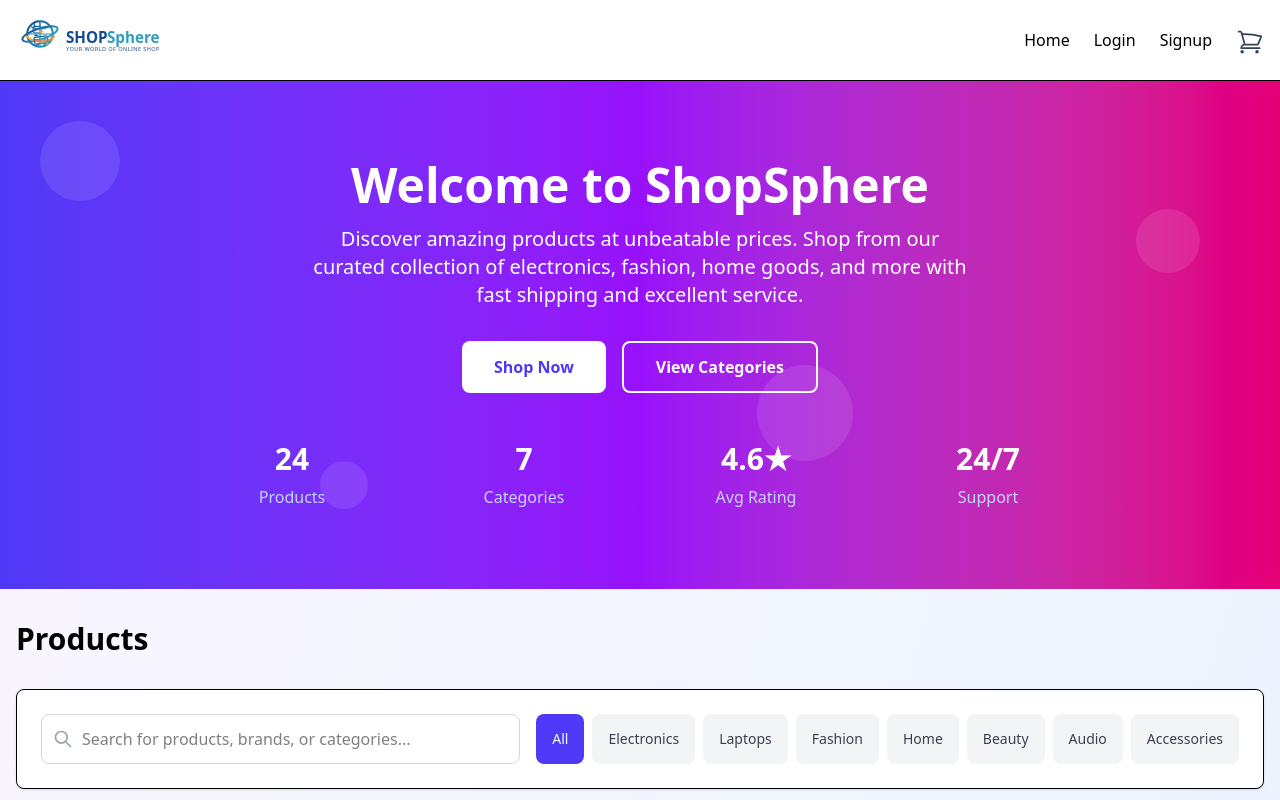
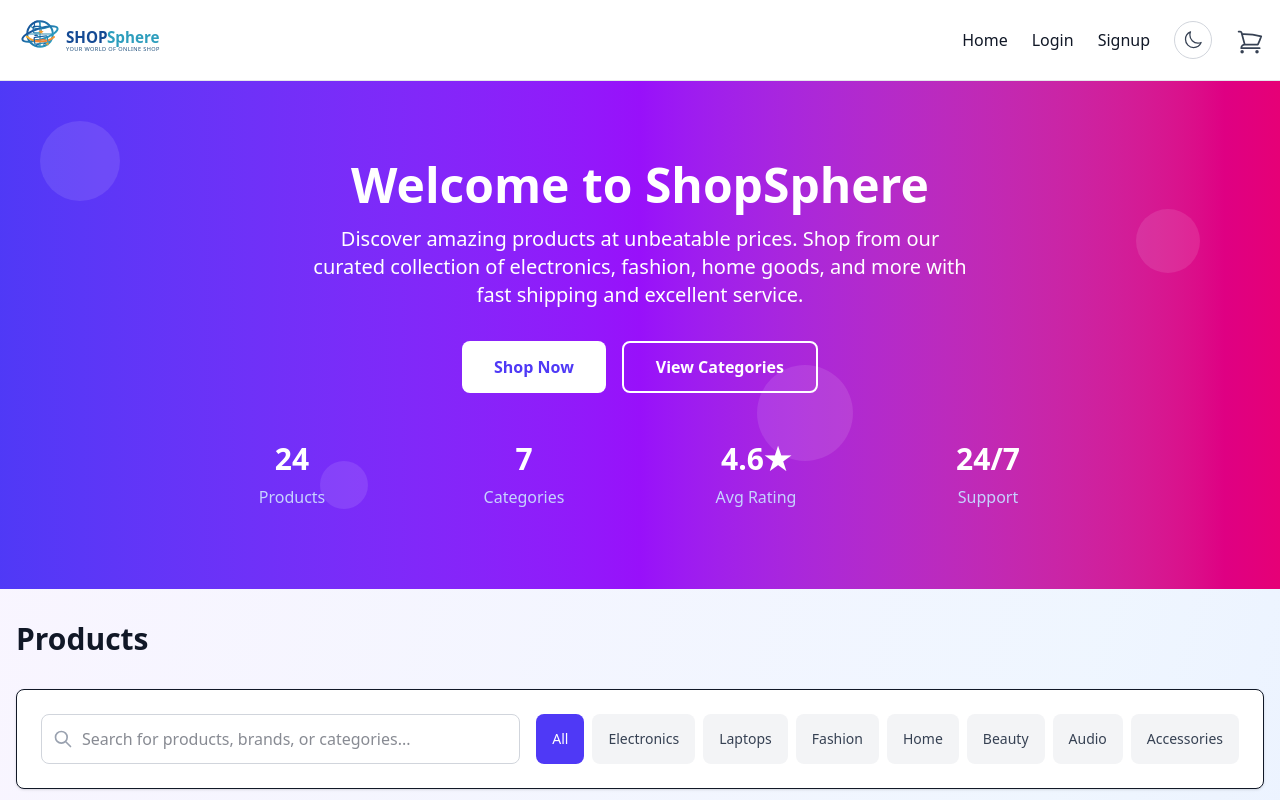
Before and after one commit to msajath/GUI-Project, a Vue app: page / in a window 1280 px wide. Shown: the top 800 px of the page. Built offline with nearby package versions, Linux system fonts and the light colour scheme.

Commit message:
Add the dark mood

```diff
--- a/App.vue
+++ b/App.vue
@@ -1,5 +1,5 @@
 <template>
-  <div class="min-h-screen bg-gradient-to-br from-purple-50 via-blue-50 to-indigo-100">
+  <div class="min-h-screen bg-gradient-to-br from-purple-50 via-blue-50 to-indigo-100 dark:from-slate-950 dark:via-slate-900 dark:to-gray-900 transition-colors">
     <NavBar />
     <router-view />
     <Footer />
--- a/NavBar.vue
+++ b/NavBar.vue
@@ -1,5 +1,5 @@
 <template>
-  <header class="bg-white border-b sticky top-0 z-50">
+  <header class="bg-white dark:bg-gray-900 border-b border-gray-200 dark:border-gray-700 sticky top-0 z-50">
     <div class="max-w-7xl mx-auto px-4 py-4 flex justify-between items-center">
       <router-link to="/" class="flex items-center">
         <img src="/shopsphere-logo.svg" alt="ShopSphere Logo" class="h-12 w-auto">
@@ -10,6 +10,17 @@
         <router-link to="/login" class="hover:text-indigo-600 transition-colors font-medium">Login</router-link>
         <router-link to="/signup" class="hover:text-indigo-600 transition-colors font-medium">Signup</router-link>
 
+        <button
+          type="button"
+          @click="toggleTheme"
+          class="rounded-full border border-gray-300 dark:border-gray-600 p-2 text-gray-700 dark:text-gray-200 hover:bg-gray-100 dark:hover:bg-gray-800 transition-colors"
+          :title="isDark ? 'Switch to light mode' : 'Switch to dark mode'"
+          :aria-label="isDark ? 'Switch to light mode' : 'Switch to dark mode'"
+        >
+          <SunIcon v-if="isDark" class="h-5 w-5" />
+          <MoonIcon v-else class="h-5 w-5" />
+        </button>
+
         <!-- Cart Icon -->
         <div class="relative" ref="cartRef">
           <button
@@ -17,7 +28,7 @@
             class="relative cursor-pointer flex items-center mt-1"
             title="Shopping Cart"
           >
-            <ShoppingCartIcon class="h-7 w-7 text-gray-700 hover:text-indigo-600 transition-colors" />
+            <ShoppingCartIcon class="h-7 w-7 text-gray-700 dark:text-gray-200 hover:text-indigo-600 transition-colors" />
             <span v-if="cartTotalCount > 0" class="absolute -top-2 -right-2 bg-indigo-600 text-white text-xs font-bold rounded-full h-5 w-5 flex items-center justify-center animate-popIn">
               {{ cartTotalCount }}
             </span>
@@ -26,7 +37,7 @@
           <!-- Cart Dropdown -->
           <div
             v-if="showCart"
-            class="absolute right-0 top-12 w-96 bg-white rounded-xl shadow-2xl border border-gray-100 z-50 overflow-hidden"
+            class="absolute right-0 top-12 w-96 bg-white dark:bg-gray-900 rounded-xl shadow-2xl border border-gray-100 dark:border-gray-700 z-50 overflow-hidden"
           >
             <div class="p-4 bg-gradient-to-r from-indigo-600 to-purple-600 text-white font-bold text-lg flex justify-between items-center">
               <span>🛒 Your Cart</span>
@@ -34,7 +45,7 @@
             </div>
 
             <!-- Empty Cart -->
-            <div v-if="cart.length === 0" class="p-8 text-center text-gray-400">
+            <div v-if="cart.length === 0" class="p-8 text-center text-gray-400 dark:text-gray-500">
               <div class="text-5xl mb-3">🛒</div>
               <p class="font-semibold">Your cart is empty</p>
               <p class="text-sm mt-1">Add some products to get started!</p>
@@ -45,12 +56,12 @@
               <div
                 v-for="item in cart"
                 :key="item.id"
-                class="flex items-center gap-3 p-4 border-b border-gray-100 hover:bg-gray-50 transition-colors"
+                class="flex items-center gap-3 p-4 border-b border-gray-100 dark:border-gray-700 hover:bg-gray-50 dark:hover:bg-gray-800 transition-colors"
               >
                 <img :src="item.thumbnail" :alt="item.title" class="w-14 h-14 object-cover rounded-lg flex-shrink-0" />
                 <div class="flex-1 min-w-0">
-                  <h4 class="font-semibold text-sm text-gray-800 truncate">{{ item.title }}</h4>
-                  <p class="text-xs text-gray-500">Qty: {{ item.quantity }}</p>
+                  <h4 class="font-semibold text-sm text-gray-800 dark:text-gray-100 truncate">{{ item.title }}</h4>
+                  <p class="text-xs text-gray-500 dark:text-gray-400">Qty: {{ item.quantity }}</p>
                   <p class="text-sm font-bold text-indigo-600">${{ (item.price * item.quantity).toFixed(2) }}</p>
                 </div>
                 <button
@@ -64,9 +75,9 @@
             </div>
 
             <!-- Cart Footer -->
-            <div v-if="cart.length > 0" class="p-4 bg-gray-50 border-t">
+            <div v-if="cart.length > 0" class="p-4 bg-gray-50 dark:bg-gray-800 border-t border-gray-200 dark:border-gray-700">
               <div class="flex justify-between items-center mb-3">
-                <span class="font-semibold text-gray-700">Total:</span>
+                <span class="font-semibold text-gray-700 dark:text-gray-200">Total:</span>
                 <span class="text-xl font-bold text-indigo-600">${{ cartTotalPrice.toFixed(2) }}</span>
               </div>
               <router-link
@@ -86,13 +97,15 @@
 
 <script setup lang="ts">
 import { ref, onMounted, onUnmounted } from 'vue'
-import { ShoppingCartIcon, TrashIcon } from '@heroicons/vue/24/outline'
+import { ShoppingCartIcon, TrashIcon, SunIcon, MoonIcon } from '@heroicons/vue/24/outline'
 import { useCart } from './useCart'
+import { useTheme } from './useTheme'
 
 const { cart, cartTotalCount, cartTotalPrice, removeFromCart } = useCart()
 
 const showCart = ref(false)
 const cartRef = ref<HTMLElement | null>(null)
+const { isDark, toggleTheme } = useTheme()
 
 // Close cart when clicking outside
 const handleClickOutside = (event: MouseEvent) => {
--- a/main.ts
+++ b/main.ts
@@ -2,5 +2,8 @@
 import App from './App.vue'
 import router from './index.ts'
 import './style.css'
+import { initializeTheme } from './useTheme'
+
+initializeTheme()
 
 createApp(App).use(router).mount('#app')
--- a/style.css
+++ b/style.css
@@ -1 +1,85 @@
 @import "tailwindcss";
+
+@custom-variant dark (&:where(.dark, .dark *));
+
+html,
+body,
+#app {
+	min-height: 100%;
+}
+
+body {
+	background: linear-gradient(135deg, #eef2ff 0%, #e0ecff 45%, #dbeafe 100%);
+	color: #111827;
+	transition: background-color 0.25s ease, color 0.25s ease;
+}
+
+html.dark body {
+	background: linear-gradient(135deg, #020617 0%, #111827 55%, #0f172a 100%);
+	color: #e5e7eb;
+}
+
+/* Global dark-mode utility overrides for existing Tailwind classes in this app. */
+html.dark .bg-white {
+	background-color: #111827 !important;
+}
+
+html.dark .bg-gray-50 {
+	background-color: #1f2937 !important;
+}
+
+html.dark .bg-gray-100 {
+	background-color: #374151 !important;
+}
+
+html.dark .bg-gray-200 {
+	background-color: #4b5563 !important;
+}
+
+html.dark .border,
+html.dark .border-gray-100,
+html.dark .border-gray-200,
+html.dark .border-gray-300 {
+	border-color: #374151 !important;
+}
+
+html.dark .text-gray-900,
+html.dark .text-gray-800,
+html.dark .text-gray-700 {
+	color: #f3f4f6 !important;
+}
+
+html.dark .text-gray-600,
+html.dark .text-gray-500,
+html.dark .text-gray-400 {
+	color: #9ca3af !important;
+}
+
+html.dark .hover\:bg-gray-50:hover {
+	background-color: #1f2937 !important;
+}
+
+html.dark .hover\:bg-gray-100:hover {
+	background-color: #374151 !important;
+}
+
+html.dark .hover\:bg-gray-200:hover {
+	background-color: #4b5563 !important;
+}
+
+html.dark .bg-white\/90,
+html.dark .bg-white\/95 {
+	background-color: rgba(17, 24, 39, 0.92) !important;
+}
+
+html.dark input,
+html.dark select,
+html.dark textarea {
+	background-color: #111827;
+	color: #f3f4f6;
+}
+
+html.dark input::placeholder,
+html.dark textarea::placeholder {
+	color: #9ca3af;
+}
--- /dev/null
+++ b/useTheme.ts
@@ -0,0 +1,56 @@
+import { computed, ref } from 'vue'
+
+const THEME_STORAGE_KEY = 'shopsphere-theme'
+const isDark = ref(false)
+
+const getStoredTheme = (): string | null => {
+  try {
+    return localStorage.getItem(THEME_STORAGE_KEY)
+  } catch {
+    return null
+  }
+}
+
+const setStoredTheme = (theme: 'light' | 'dark') => {
+  try {
+    localStorage.setItem(THEME_STORAGE_KEY, theme)
+  } catch {
+    // Ignore storage write failures (private mode, restricted settings, etc.)
+  }
+}
+
+const applyTheme = (dark: boolean) => {
+  isDark.value = dark
+  document.documentElement.classList.toggle('dark', dark)
+  document.documentElement.style.colorScheme = dark ? 'dark' : 'light'
+}
+
+export const initializeTheme = () => {
+  const stored = getStoredTheme()
+
+  if (stored === 'dark') {
+    applyTheme(true)
+    return
+  }
+
+  if (stored === 'light') {
+    applyTheme(false)
+    return
+  }
+
+  const prefersDark = window.matchMedia('(prefers-color-scheme: dark)').matches
+  applyTheme(prefersDark)
+}
+
+export const useTheme = () => {
+  const toggleTheme = () => {
+    const nextTheme = !isDark.value
+    applyTheme(nextTheme)
+    setStoredTheme(nextTheme ? 'dark' : 'light')
+  }
+
+  return {
+    isDark: computed(() => isDark.value),
+    toggleTheme,
+  }
+}
```
